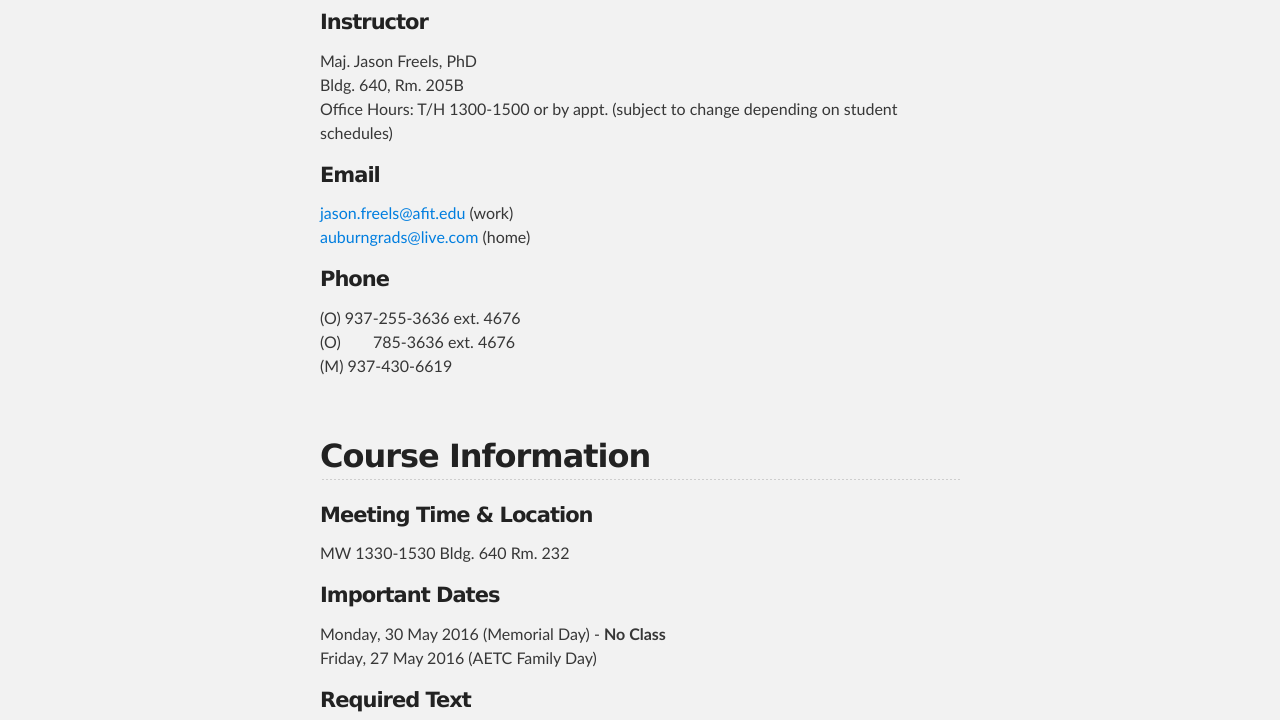
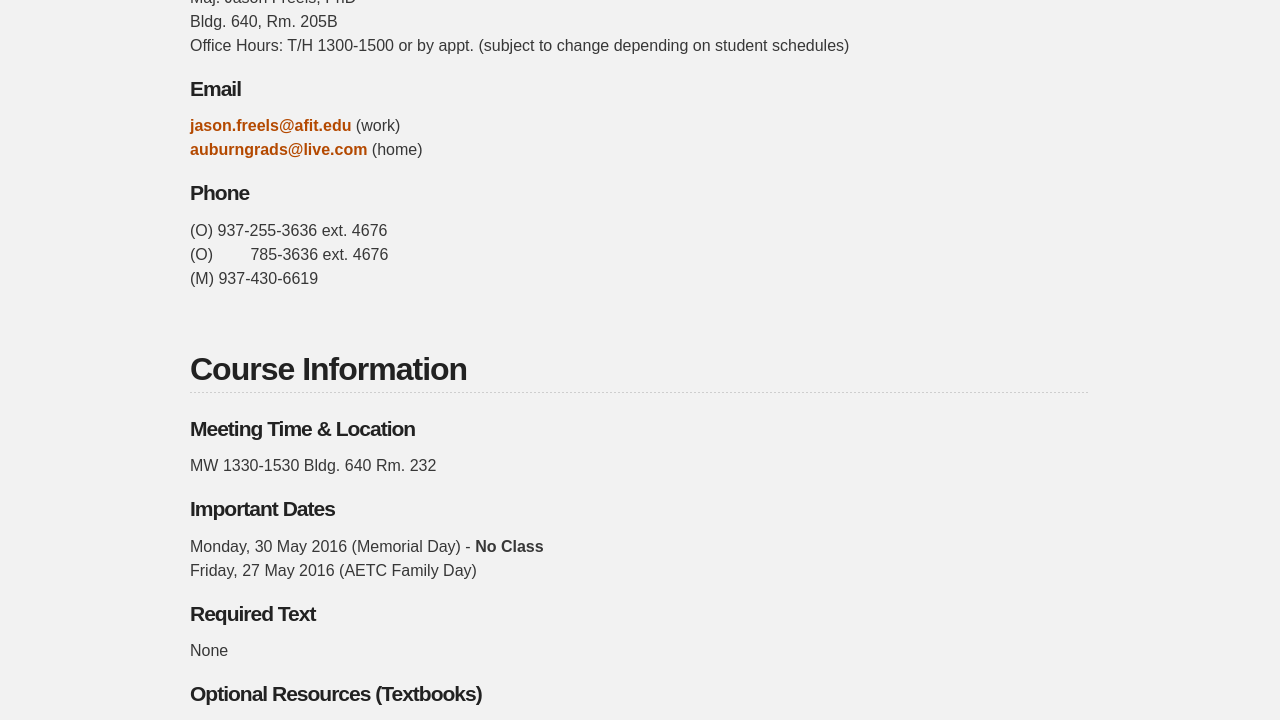
Before and after one commit to jbuyer1207/rsch-630, a plain HTML site: page index.html in a window 1280 px wide. Shown: the part 492-1212 px from the top of the page. Drawn offline with Linux system fonts and the light colour scheme.

Commit message:
Update index.html

```diff
--- a/index.html
+++ b/index.html
@@ -6,7 +6,7 @@
     <meta http-equiv="X-UA-Compatible" content="chrome=1">
     <meta name="description" content="RSCH 630 - Research Methods : A repository of course materals for Spring Quarter 2016">
 
-    <link rel="stylesheet" type="text/css" media="screen" href="stylesheets/stylesheet.css">
+    <link rel="stylesheet" type="text/css" media="screen" href="stylesheets/rsch-stylesheet.css">
 
     <title>RSCH 630 - Research Methods</title>
   </head>
```
